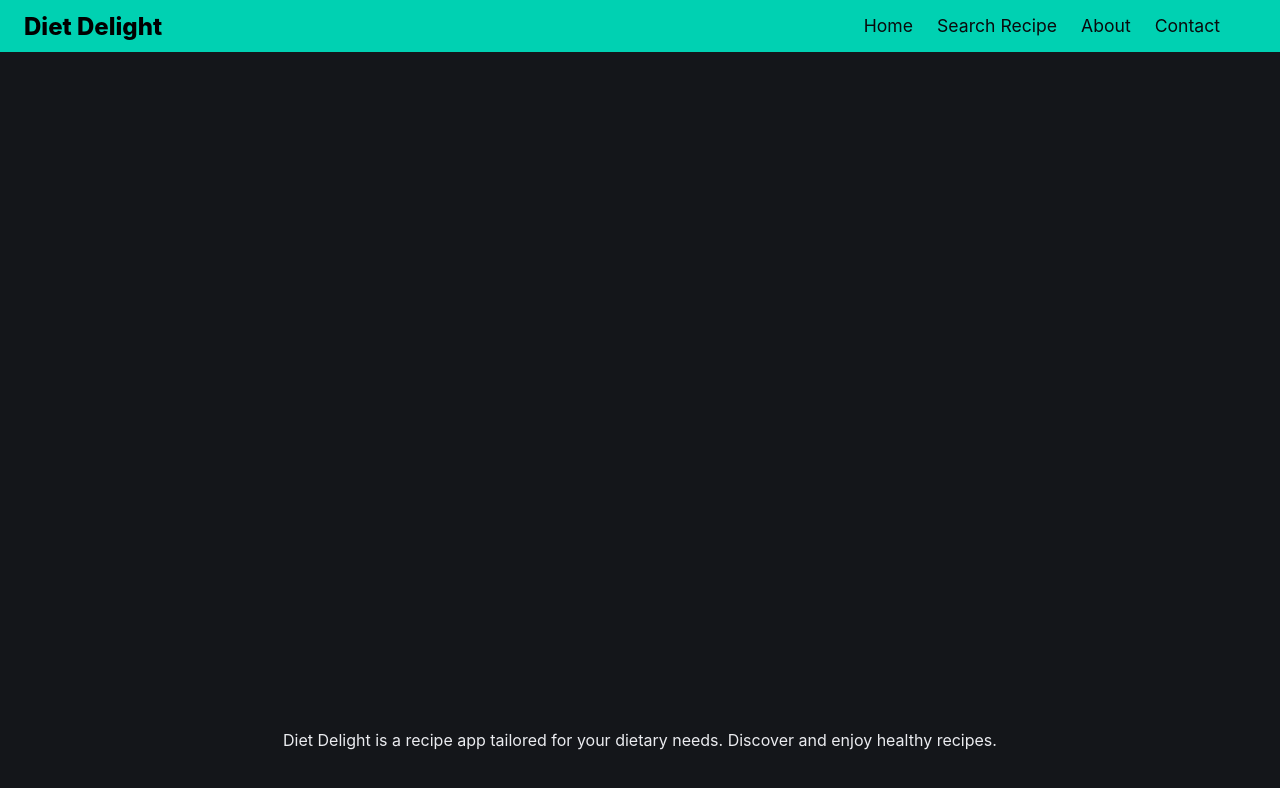
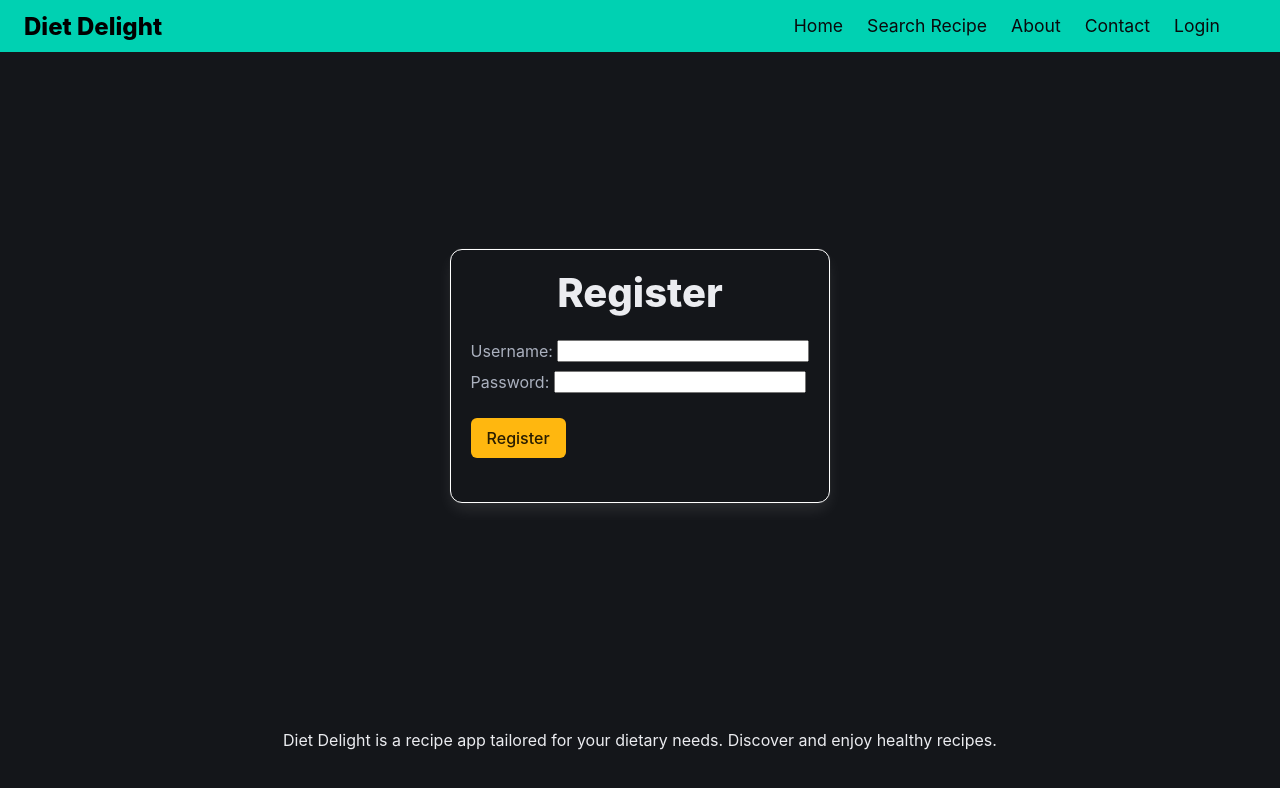
Before and after one commit to jmcaluyafuentes/diet-delight-frontend, a React (Vite) app: page /register in a window 1280 px wide. Shown: the top 788 px of the page. Built offline with nearby package versions, Linux system fonts and the light colour scheme.

Commit message:
feat(register): add functionality to register a user

```diff
--- a/package.json
+++ b/package.json
@@ -13,6 +13,7 @@
   "dependencies": {
     "bulma": "^1.0.2",
     "react": "^18.3.1",
+    "react-cookie": "^7.2.0",
     "react-dom": "^18.3.1",
     "react-router-dom": "^6.26.1"
   },
--- a/src/App.jsx
+++ b/src/App.jsx
@@ -1,12 +1,14 @@
 import React from 'react';
 import { Routes, Route } from 'react-router-dom';
-import Home from './pages/Home.jsx';
+import NavBar from './components/NavBar';
+import Home from './pages/Home';
 import DietarySelection from './pages/DietarySelection';
-import PrintPreview from './pages/PrintPreview.jsx';
-import NavBar from './components/NavBar.jsx';
-import Footer from './components/Footer.jsx';
-import About from './pages/About.jsx';
-import Contact from './pages/Contact.jsx';
+import PrintPreview from './pages/PrintPreview';
+import About from './pages/About';
+import Contact from './pages/Contact';
+import Login from './pages/Login'
+import Register from './pages/Register'
+import Footer from './components/Footer';
 import './App.css';
 
 const App = () => {
@@ -20,6 +22,8 @@ const App = () => {
                     <Route path="/print" element={<PrintPreview />} />
                     <Route path="/about" element={<About />} />
                     <Route path="/contact" element={<Contact />} />
+                    <Route path="/login" element={<Login />} />
+                    <Route path="/register" element={<Register />} />
                 </Routes>
             </div>
             <Footer />
--- a/src/components/NavBar.jsx
+++ b/src/components/NavBar.jsx
@@ -92,6 +92,12 @@ const NavBar = () => {
                     >
                         Contact
                     </Link>
+                    <Link
+                        to="/login"
+                        className={`navbar-item has-text-black`}
+                    >
+                        Login
+                    </Link>
                 </div>
             </div>
         </nav>
--- a/src/index.css
+++ b/src/index.css
@@ -21,3 +21,8 @@ body, .subtitle, .box {
 .box, .card {
     box-shadow: 0 0.5em 1em -0.125em hsla(0deg, 0%, 100%,0.1),0 0px 0 1px hsla(0deg, 0%, 100%,0.02);
 }
+
+.section {
+    margin-top: 6vh;
+    min-height: 85vh;
+}
--- /dev/null
+++ b/src/pages/Login.jsx
@@ -0,0 +1,14 @@
+import React from 'react'
+import { Link } from 'react-router-dom'
+import Register from './Register'
+
+const Login = () => {
+    return (
+        <div>
+            Login
+            <Link to="/register">Register</Link>
+        </div>
+    )
+}
+
+export default Login
--- /dev/null
+++ b/src/pages/Register.css
@@ -0,0 +1,9 @@
+.form-container {
+    justify-content: center;
+    width: fit-content;
+    height: 100%;
+    justify-content: center;
+    border: 1px solid white;
+    padding: 20px 20px 0;
+    border-radius: 20px;
+}
--- /dev/null
+++ b/src/pages/Register.jsx
@@ -0,0 +1,76 @@
+import React, { useState } from 'react'
+import './Register.css'
+
+const Register = () => {
+    const [username, setUsername] = useState('');
+    const [password, setPassword] = useState('');
+    const [message, setMessage] = useState('');
+
+    const handleSubmit = async (e) => {
+        e.preventDefault();
+
+        const data = {
+            username,
+            password
+        };
+
+        try {
+            const response = await fetch('https://diet-delight-backend.onrender.com/auth/register', {
+                method: 'POST',
+                headers: {
+                    'Content-Type': 'application/json',
+                },
+                body: JSON.stringify(data),
+            });
+
+            const result = await response.json();
+
+            if (!response.ok) {
+                throw new Error (`Registration failed. ${result.message}.`);
+            }
+
+            setMessage(`Registration successful. New user: '${result.username}'`)
+            setUsername('');
+            setPassword('');
+
+        } catch (error) {
+            console.error(error.message);
+            setMessage(error.message);
+        }
+    };
+
+    return (
+        <main className="section is-flex is-align-items-center is-justify-content-center">
+            <div>
+                <form onSubmit={handleSubmit} className="form-container box">
+                    <h2 className="title is-2 has-text-centered">Register</h2>
+                    <div>
+                        <label htmlFor="username">Username: </label>
+                        <input
+                            type="text"
+                            id="username"
+                            value={username}
+                            onChange={(e) => setUsername(e.target.value)}
+                            required
+                        />
+                    </div>
+                    <div>
+                        <label htmlFor="password">Password: </label>
+                        <input
+                            type="password"
+                            id="password"
+                            value={password}
+                            onChange={(e) => setPassword(e.target.value)}
+                            required
+                            className="mt-2"
+                        />
+                    </div>
+                    <button type="submit" className="button is-warning is-normal mt-5 mb-5">Register</button>
+                </form>
+                <div>{message}</div>
+            </div>
+        </main>
+    )
+}
+
+export default Register
```
